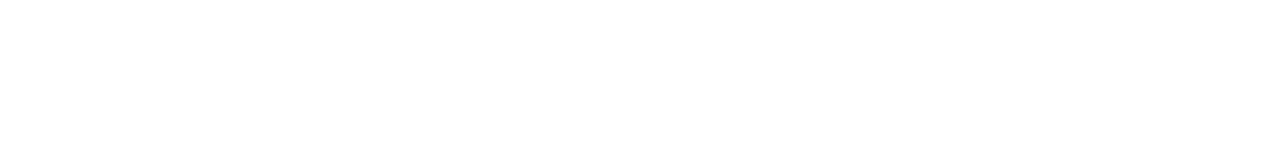
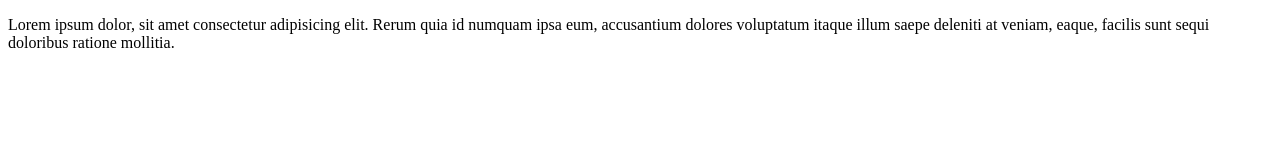
Before and after one commit to AndriiBeznosov/test_project, a website: page index.html in a window 1280 px wide. Drawn offline with Linux system fonts and the light colour scheme.

Commit message:
test conflikt

```diff
--- a/index.html
+++ b/index.html
@@ -6,5 +6,11 @@
     <meta name="viewport" content="width=device-width, initial-scale=1.0" />
     <title>Document test</title>
   </head>
-  <body></body>
+  <body>
+    <p>
+      Lorem ipsum dolor, sit amet consectetur adipisicing elit. Rerum quia id
+      numquam ipsa eum, accusantium dolores voluptatum itaque illum saepe
+      deleniti at veniam, eaque, facilis sunt sequi doloribus ratione mollitia.
+    </p>
+  </body>
 </html>
--- a/testPage/index.js
+++ b/testPage/index.js
@@ -1,3 +1,5 @@
 import { express } from "express";
 
 const app = express();
+
+const a = 100;
```
